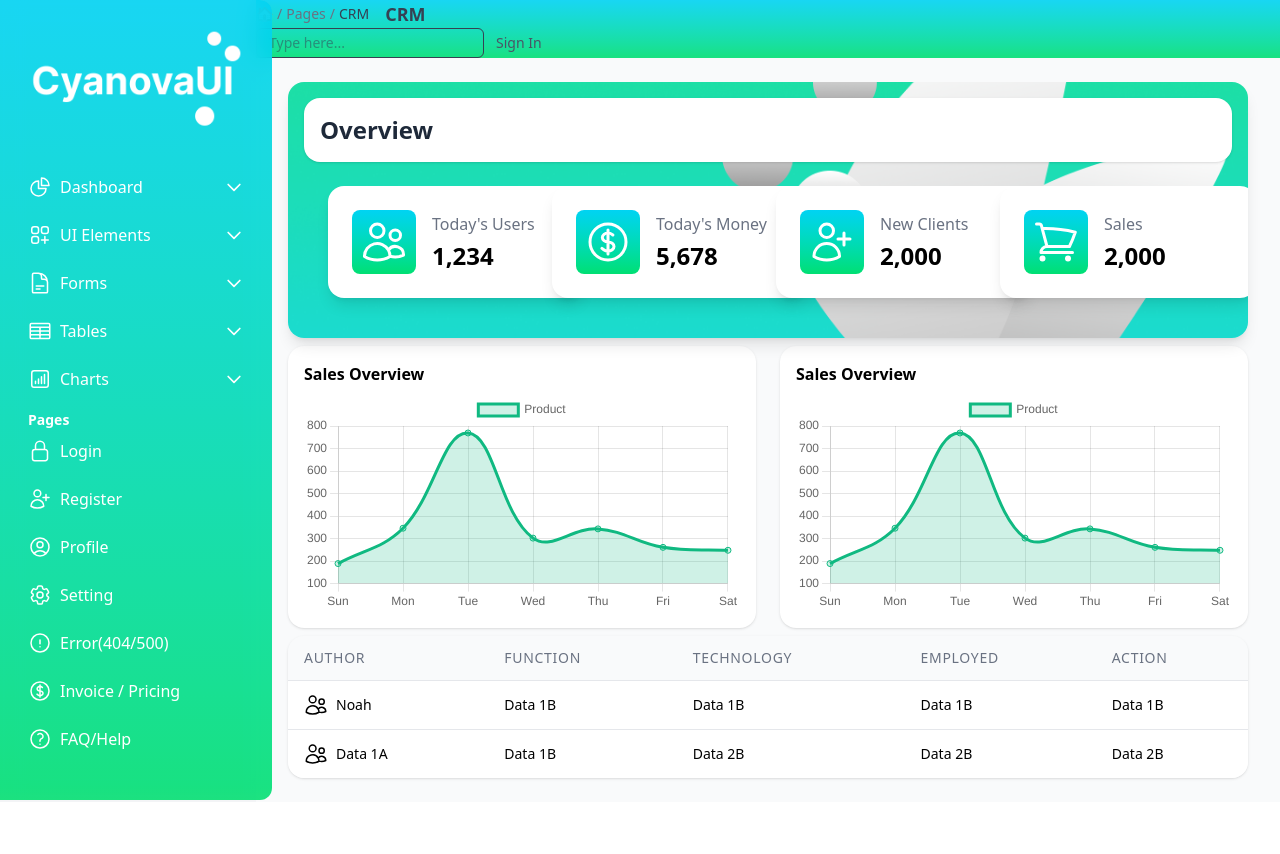
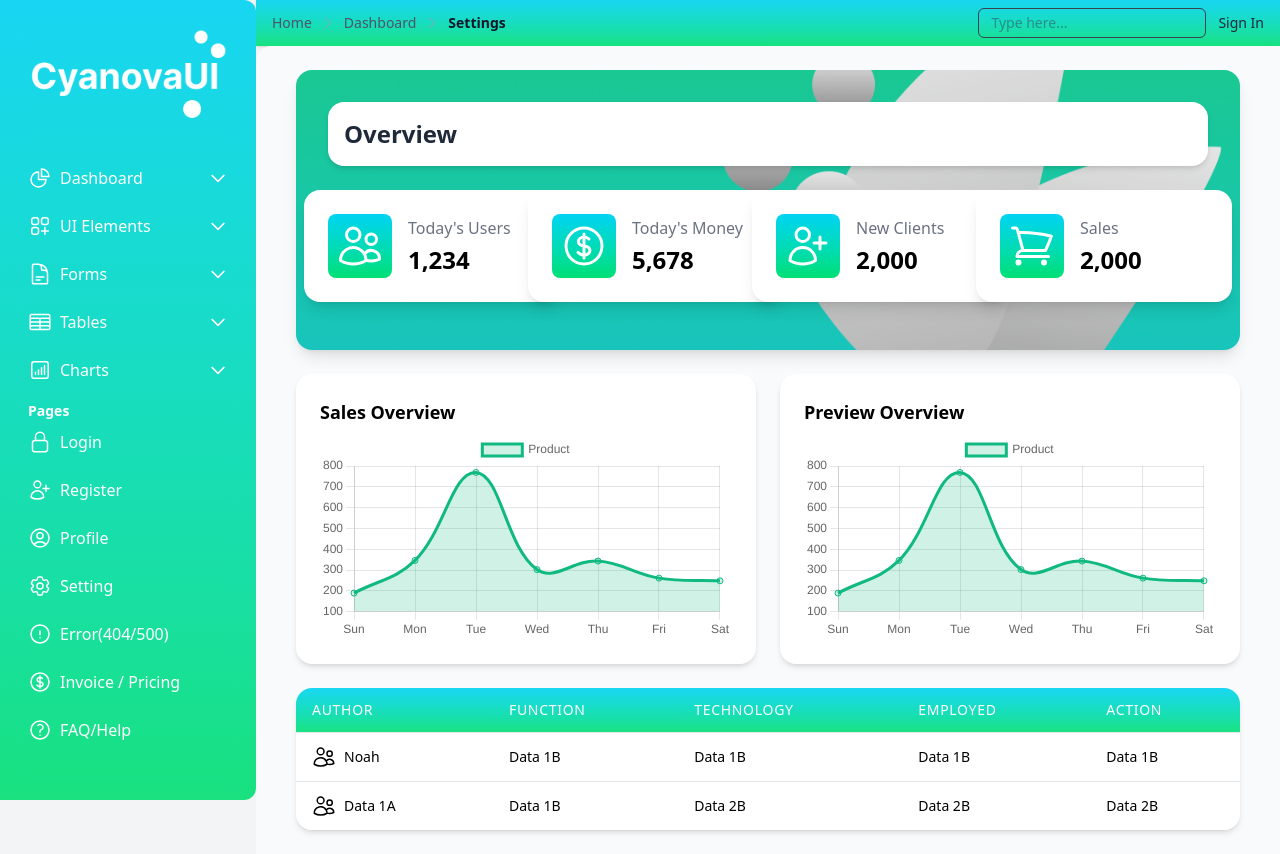
Before and after one commit to GuitarNoa/my-wdashboard-rejs, a React (Vite) app: page / in a window 1280 px wide. Before the commit the page ends 802 px from the top, so only its background shows below. Built offline with nearby package versions, Linux system fonts and the light colour scheme.

Commit message:
Update modified

```diff
--- a/src/components/Breadcrumb.jsx
+++ b/src/components/Breadcrumb.jsx
@@ -2,35 +2,29 @@ import React from "react";
 import { HomeIcon, ChevronRightIcon } from "@heroicons/react/24/outline";
 
 export default function Breadcrumb() {
+  const items = [
+    { label: "Home", href: "/" },
+    { label: "Dashboard", href: "/dashboard" },
+    { label: "Settings", href: "/dashboard/settings" },
+  ];
+
   return (
-    <nav
-      className="flex items-center space-x-2 text-gray-600 text-sm mb-4
-             overflow-x-auto whitespace-nowrap scrollbar-thin scrollbar-thumb-gray-300 scrollbar-track-transparent pr-4"
-      aria-label="Breadcrumb"
-    >
-      {/* หน้าแรก */}
-      <a
-        href="/"
-        className="flex items-center hover:text-blue-600 flex-shrink-0"
-      >
-        <HomeIcon className="h-4 w-4 mr-1" />
-        <span className="hidden sm:inline">Home</span>
-      </a>
-
-      <ChevronRightIcon className="h-4 w-4 text-gray-400 flex-shrink-0" />
-
-      {/* Dashboard */}
-      <a
-        href="/dashboard"
-        className="hover:text-blue-600 flex-shrink-0 hidden sm:inline"
-      >
-        Dashboard
-      </a>
-
-      <ChevronRightIcon className="h-4 w-4 text-gray-400 flex-shrink-0 hidden sm:inline" />
-
-      {/* Current Page */}
-      <span className="text-gray-500 flex-shrink-0">Reports</span>
+    <nav className="flex items-center text-sm text-gray-600">
+      {items.map((item, index) => (
+        <div key={index} className="flex items-center">
+          <a
+            href={item.href}
+            className={`hover:text-blue-600 ${
+              index === items.length - 1 ? "font-semibold text-gray-900" : ""
+            }`}
+          >
+            {item.label}
+          </a>
+          {index < items.length - 1 && (
+            <ChevronRightIcon className="mx-2 h-4 w-4 text-gray-400" />
+          )}
+        </div>
+      ))}
     </nav>
   );
 }
--- a/src/components/Header.jsx
+++ b/src/components/Header.jsx
@@ -1,19 +1,21 @@
 // components/Header.tsx
 import { BiMenu } from "react-icons/bi";
+import Breadcrumb from "./Breadcrumb";
 
 export default function Header() {
   return (
-    <header className="bg-gradient-to-t from-green-400/90 to-cyan-400/90">
-      {/* Left: Breadcrumb + Title (ซ่อนในจอเล็ก) */}
+    <header className="bg-gradient-to-t from-green-400/90 to-cyan-400/90 shadow px-4 py-2 flex items-center justify-between">
+      {/* Left: Menu + Breadcrumb */}
       <div className="flex items-center space-x-4">
-        <nav className="text-sm text-gray-500 flex items-center space-x-1">
-          <span>🏠</span>
-          <span>/</span>
-          <span>Pages</span>
-          <span>/</span>
-          <span className="text-gray-700 font-medium">CRM</span>
-        </nav>
-        <h1 className="text-lg font-semibold text-gray-700">CRM</h1>
+        {/* Menu button (แสดงเฉพาะจอเล็ก) */}
+        <button className="sm:hidden p-2 text-gray-800 hover:bg-white/20 rounded-lg">
+          <BiMenu size={24} />
+        </button>
+
+        {/* Breadcrumb (ซ่อนบนจอเล็ก) */}
+        <div className="hidden sm:block">
+          <Breadcrumb />
+        </div>
       </div>
 
       {/* Right: Search + Sign In */}
@@ -25,7 +27,7 @@ export default function Header() {
         />
         <a
           href="/auth/login"
-          className="text-sm font-medium text-gray-600 hover:text-gray-800"
+          className="text-sm font-medium text-gray-800 hover:text-black"
         >
           Sign In
         </a>
--- a/src/components/Sidebar.jsx
+++ b/src/components/Sidebar.jsx
@@ -128,7 +128,7 @@ export default function Sidebar() {
 
       {/* Sidebar */}
       <aside
-        className={`fixed top-0 left-0 z-50 w-68 h-screen
+        className={`fixed top-0 left-0 z-50 w-64 h-screen
         bg-gradient-to-t from-green-400/90 to-cyan-400/90
       text-white p-4 overflow-y-auto backdrop-blur-md rounded-r-xl
         ${isOpen ? "translate-x-0" : "-translate-x-full"} md:translate-x-0`}
--- a/src/layouts/DefaultLayout.jsx
+++ b/src/layouts/DefaultLayout.jsx
@@ -7,14 +7,36 @@ export default function DefaultLayout({ children }) {
 
   return (
     <div className="flex min-h-screen bg-gray-100">
-      {/* Sidebar - Desktop */}
+      {/* Sidebar - Desktop & Mobile */}
+      {/* Desktop Sidebar (always visible on md+) */}
+      <div className="hidden md:block">
+        <Sidebar />
+      </div>
 
-      <Sidebar />
+      {/* Mobile Sidebar (slide in/out) */}
+      <div
+        className={`fixed inset-0 z-40 md:hidden transition-transform duration-300 ease-in-out ${
+          isSidebarOpen ? "translate-x-0" : "-translate-x-full"
+        }`}
+      >
+        {/* Background overlay */}
+        <div
+          className="fixed inset-0 bg-black/50"
+          onClick={() => setIsSidebarOpen(false)}
+        ></div>
+        {/* Sidebar content */}
+        <div className="relative w-64 bg-white h-full shadow-lg">
+          <Sidebar />
+        </div>
+      </div>
 
       {/* Main Content */}
       <div className="flex flex-col flex-1 md:ml-64">
-        {/* Header */}
-        <Header />
+        {/* Header with toggle button */}
+        <Header
+          onToggleSidebar={() => setIsSidebarOpen(!isSidebarOpen)}
+          className="w-full"
+        />
 
         {/* Page Content */}
         <main className="flex-1 p-4 md:p-6 bg-gray-50 rounded-tl-2xl">
--- a/src/pages/Dashborad.jsx
+++ b/src/pages/Dashborad.jsx
@@ -20,11 +20,8 @@ import {
   ShoppingCartIcon,
   UsersIcon,
   UserPlusIcon,
-  MagnifyingGlassIcon,
 } from "@heroicons/react/24/outline";
 import bgImage from "../assets/Page-g1.png";
-import profileImg from "../assets/my_profile.jpg";
-import InfoStart from "../assets/Infostart-v1.png";
 
 ChartJS.register(
   Title,
@@ -39,6 +36,7 @@ ChartJS.register(
 );
 
 export default function Dashboard() {
+  // Chart data
   const lineData = {
     labels: ["Sun", "Mon", "Tue", "Wed", "Thu", "Fri", "Sat"],
     datasets: [
@@ -58,24 +56,31 @@ export default function Dashboard() {
   return (
     <DefaultLayout>
       <main>
-        <div className="h-full px-2 space-y-2">
-          {/* Hero Section with Background */}
+        <div className="h-full px-2 sm:px-4 space-y-4 sm:space-y-6">
+          {/* Hero Section */}
           <div
-            className="relative w-full rounded-2xl overflow-hidden shadow-lg p-4"
-            style={{
-              backgroundImage: `url(${bgImage})`,
-              backgroundSize: "cover",
-              backgroundPosition: "center",
-            }}
+            className="relative w-full rounded-2xl overflow-hidden shadow-lg
+                       p-4 sm:p-6 md:p-8
+                       min-h-[180px] sm:min-h-[220px] md:min-h-[280px]
+                       bg-cover bg-center"
+            style={{ backgroundImage: `url(${bgImage})` }}
           >
-            <div className="flex items-center justify-between p-4 bg-white rounded-2xl shadow">
-              {/* Title */}
-              <h1 className="text-2xl font-bold text-gray-800">Overview</h1>
+            {/* Overlay for better text visibility */}
+            <div className="absolute inset-0 bg-black/10"></div>
+
+            {/* Title Bar */}
+            <div
+              className="relative flex flex-col sm:flex-row sm:items-center sm:justify-between
+                            gap-3 p-4 bg-white rounded-2xl shadow-md"
+            >
+              <h1 className="text-xl sm:text-2xl font-bold text-gray-800">
+                Overview
+              </h1>
             </div>
-            {/* Content */}
-            <div className="relative z-10 p-6 space-y-6">
-              {/* Statistics Cards */}
-              <div className="grid grid-cols-1 justify-items-center-safe sm:grid-cols-2 lg:grid-cols-4 gap-4">
+
+            {/* Statistic Cards */}
+            <div className="relative z-10 mt-4 sm:mt-6">
+              <div className="grid grid-cols-1 sm:grid-cols-2 lg:grid-cols-4 gap-4 place-items-center">
                 <StatisticsCard
                   icon={UsersIcon}
                   title="Today's Users"
@@ -99,36 +104,27 @@ export default function Dashboard() {
               </div>
             </div>
           </div>
-          <div className="grid grid-cols-1 md:grid-cols-2 gap-6">
-            <div className="bg-white rounded-2xl shadow p-4">
-              <h3 className="font-semibold mb-2">Sales Overview</h3>
+
+          {/* Charts Section */}
+          <div className="grid grid-cols-1 md:grid-cols-2 gap-4 md:gap-6">
+            <div className="bg-white rounded-2xl shadow-md p-4 sm:p-6">
+              <h3 className="font-semibold mb-2 text-base md:text-lg">
+                Sales Overview
+              </h3>
               <Line data={lineData} />
             </div>
-            <div className="bg-white rounded-2xl shadow p-4">
-              <h3 className="font-semibold mb-2">Sales Overview</h3>
+            <div className="bg-white rounded-2xl shadow-md p-4 sm:p-6">
+              <h3 className="font-semibold mb-2 text-base md:text-lg">
+                Preview Overview
+              </h3>
               <Line data={lineData} />
             </div>
           </div>
-          {/* Charts */}
 
-          {/* 3 Box Grid */}
-          {/* <div className="grid grid-cols-1 md:grid-cols-3 gap-6">
-            <div className="bg-gradient-to-t from-green-400 to-cyan-400 rounded-2xl p-4 flex flex-col items-center justify-center text-center">
-              <span className="text-white font-semibold">Team Members</span>
-              <h2 className="text-white">HelloWorld</h2>
-              <h2 className="text-white">WWWWW</h2>
-            </div>
-            <div className="bg-gradient-to-t from-green-400 to-cyan-400 rounded-2xl p-4 flex items-center justify-center">
-              <span className="text-white font-semibold">To do List</span>
-            </div>
-            <div className="bg-gradient-to-t from-green-400 to-cyan-400 rounded-2xl p-4 flex items-center justify-center">
-              <span className="text-white font-semibold">Progress track</span>
-            </div>
-          </div>{" "} */}
           {/* Data Table */}
-          <div className="overflow-x-auto rounded-2xl shadow">
+          <div className="overflow-x-auto rounded-2xl shadow-md">
             <table className="min-w-full divide-y divide-gray-200 text-sm">
-              <thead className="bg-gray-50">
+              <thead className="bg-gradient-to-t from-green-400/90 to-cyan-400/90">
                 <tr>
                   {[
                     "Author",
@@ -139,7 +135,8 @@ export default function Dashboard() {
                   ].map((title) => (
                     <th
                       key={title}
-                      className="px-4 py-3 text-left font-medium text-gray-500 uppercase tracking-wider"
+                      className="px-3 sm:px-4 py-3 text-left font-medium text-white
+                                   uppercase tracking-wider text-xs sm:text-sm"
                     >
                       {title}
                     </th>
@@ -148,24 +145,40 @@ export default function Dashboard() {
               </thead>
               <tbody className="bg-white divide-y divide-gray-200">
                 <tr>
-                  <td className="flex items-center gap-2 px-4 py-3">
-                    <UsersIcon className="w-6" />
+                  <td className="flex items-center gap-2 px-3 sm:px-4 py-3 whitespace-nowrap">
+                    <UsersIcon className="w-5 sm:w-6" />
                     Noah
                   </td>
-                  <td className="px-4 py-3 whitespace-nowrap">Data 1B</td>
-                  <td className="px-4 py-3 whitespace-nowrap">Data 1B</td>
-                  <td className="px-4 py-3 whitespace-nowrap">Data 1B</td>
-                  <td className="px-4 py-3 whitespace-nowrap">Data 1B</td>
+                  <td className="px-3 sm:px-4 py-3 whitespace-nowrap">
+                    Data 1B
+                  </td>
+                  <td className="px-3 sm:px-4 py-3 whitespace-nowrap">
+                    Data 1B
+                  </td>
+                  <td className="px-3 sm:px-4 py-3 whitespace-nowrap">
+                    Data 1B
+                  </td>
+                  <td className="px-3 sm:px-4 py-3 whitespace-nowrap">
+                    Data 1B
+                  </td>
                 </tr>
                 <tr>
-                  <td className="flex items-center gap-2 px-4 py-3">
-                    <UsersIcon className="w-6" />
+                  <td className="flex items-center gap-2 px-3 sm:px-4 py-3 whitespace-nowrap">
+                    <UsersIcon className="w-5 sm:w-6" />
                     Data 1A
                   </td>
-                  <td className="px-4 py-3 whitespace-nowrap">Data 1B</td>
-                  <td className="px-4 py-3 whitespace-nowrap">Data 2B</td>
-                  <td className="px-4 py-3 whitespace-nowrap">Data 2B</td>
-                  <td className="px-4 py-3 whitespace-nowrap">Data 2B</td>
+                  <td className="px-3 sm:px-4 py-3 whitespace-nowrap">
+                    Data 1B
+                  </td>
+                  <td className="px-3 sm:px-4 py-3 whitespace-nowrap">
+                    Data 2B
+                  </td>
+                  <td className="px-3 sm:px-4 py-3 whitespace-nowrap">
+                    Data 2B
+                  </td>
+                  <td className="px-3 sm:px-4 py-3 whitespace-nowrap">
+                    Data 2B
+                  </td>
                 </tr>
               </tbody>
             </table>
```
